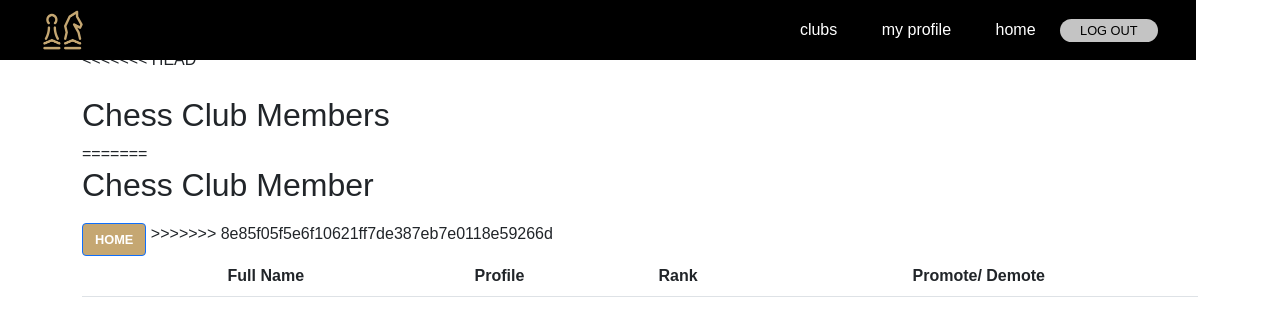
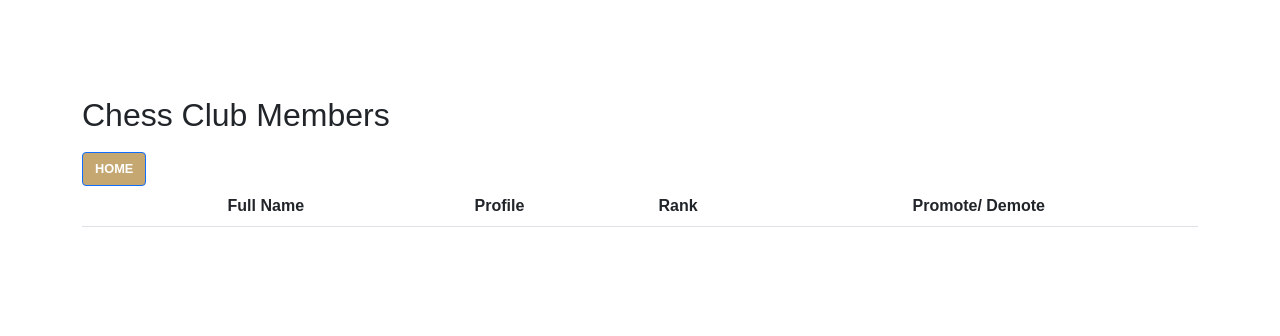
Before and after one commit to Heenal15/Team-Penguin, a Django app: page /demote/2 in a window 1280 px wide. Shown: the top 336 px of the page. Run offline with Django 3.2, Linux system fonts and the light colour scheme; a user stored in the database is signed in; data comes from the database, SQL or seed files in the repository; lists and menus that the app fills with data are empty; some libraries are stand-ins or nearby versions.

Commit message:
Fix merge conflicts

```diff
--- a/clubs/templates/base.html
+++ b/clubs/templates/base.html
@@ -10,66 +10,10 @@
   <link href="{% static 'custom.css' %}" rel="stylesheet">
 
   <title>Chess Club</title>
-  <link rel="stylesheet" href="../../../static/navbar.css" </head>
+
 </head>
 
-<body>
-
-  <header>
-    <img class="logo" src="../../static/images/logoko.png" alt="logo" width="50" height="50">
-    <nav>
-      <ul class="nav_links">
-        <li>
-          {% if user.user_type == 2 %}
-          <a href="">competition</a>
-          {% endif %}
-          {% if user.user_type == 2 %}
-          <a href="">competition</a>
-          {% endif %}
-        </li>
-        <li>
-          {% if user.user_type == 2 %}
-          <a href='{% url 'applicant_list' %}'>applicants</a>
-          {% endif %}
-          {% if user.user_type == 3 %}
-          <a href='{% url 'applicant_list' %}'>applicants</a>
-          {% endif %}
-        </li>
-
-        <li>
-          {% if user.user_type == 1 %}
-          <a href='{% url 'member_list' %}'>my club</a>
-          {% endif %}
-          {% if user.user_type == 2 %}
-          <a href='{% url 'member_list_for_officer' %}'>my club</a>
-          {% endif %}
-          {% if user.user_type == 3 %}
-          <a href='{% url 'members_and_officers_for_clubowner' %}'>my club</a>
-          {% endif %}
-        </li>
-        <li><a href="">clubs</a></li>
-        <li><a href='{% url 'profile' %}'>my profile</a></li>
-        <li>
-          {% if user.user_type == 0 %}
-          <a href='{% url 'waiting_list' %}'>home</a>
-          {% endif %}
-          {% if user.user_type == 1 %}
-          <a href='{% url 'member_home' %}'>home</a>
-          {% endif %}
-          {% if user.user_type == 2 %}
-          <a href='{% url 'officer_home' %}'>home</a>
-          {% endif %}
-          {% if user.user_type == 3 %}
-          <a href='{% url 'owner_home' %}'>home</a>
-          {% endif %}
-        </li>
-      </ul>
-    </nav>
-    &nbsp
-    <a class="logout" href='{% url 'log_out' %}'>
-      <button3>LOG OUT</button3>
-    </a>
-  </header>
+  <body>
 
   {% block body %}
   {% endblock %}
@@ -77,6 +21,5 @@
   <script src="https://cdn.jsdelivr.net/npm/@popperjs/core@2.10.2/dist/umd/popper.min.js" integrity="sha384-7+zCNj/IqJ95wo16oMtfsKbZ9ccEh31eOz1HGyDuCQ6wgnyJNSYdrPa03rtR1zdB" crossorigin="anonymous"></script>
   <script src="https://cdn.jsdelivr.net/npm/bootstrap@5.1.3/dist/js/bootstrap.min.js" integrity="sha384-QJHtvGhmr9XOIpI6YVutG+2QOK9T+ZnN4kzFN1RtK3zEFEIsxhlmWl5/YESvpZ13" crossorigin="anonymous"></script>
 
-</body>
 
 </html>
--- a/clubs/templates/members_and_officers_for_clubowner.html
+++ b/clubs/templates/members_and_officers_for_clubowner.html
@@ -11,13 +11,11 @@
   <div class="row">
     <div class="col-12">
       <br><br>
-<<<<<<< HEAD
+
       <br><br>
       <h2>Chess Club Members</h2>
-=======
-      <h2>Chess Club Member</h2>
       <a class="btn btn-primary" href="{% url 'home' %}"><button2>Home</button2></a>
->>>>>>> 8e85f05f5e6f10621ff7de387eb7e0118e59266d
+
       <table class="table">
         <th scope="col"> </th>
         <th scope="col">Full Name</th>
--- a/clubs/templates/profile.html
+++ b/clubs/templates/profile.html
@@ -16,11 +16,9 @@
         {% csrf_token %}
         {% include 'partials/bootstrap_form.html' with form=form %}
         <input type="submit" value="Update" class="btn btn-primary">
-<<<<<<< HEAD
         <br><br>
-=======
         <a class="btn btn-primary" href="{% url 'password' %}"><button1>Edit Password</button1></a>
->>>>>>> 8e85f05f5e6f10621ff7de387eb7e0118e59266d
+
 
       </form>
     </div>
```
